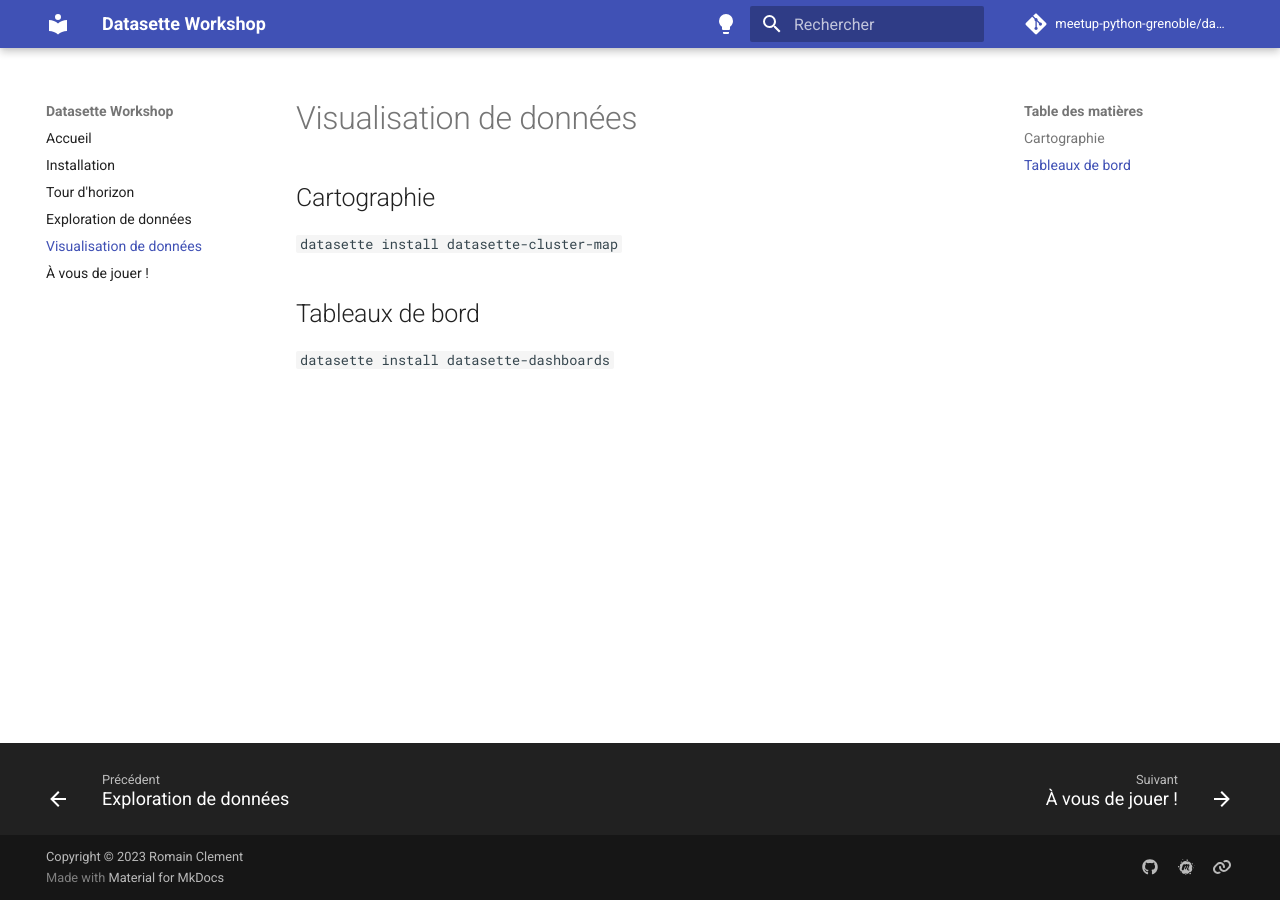
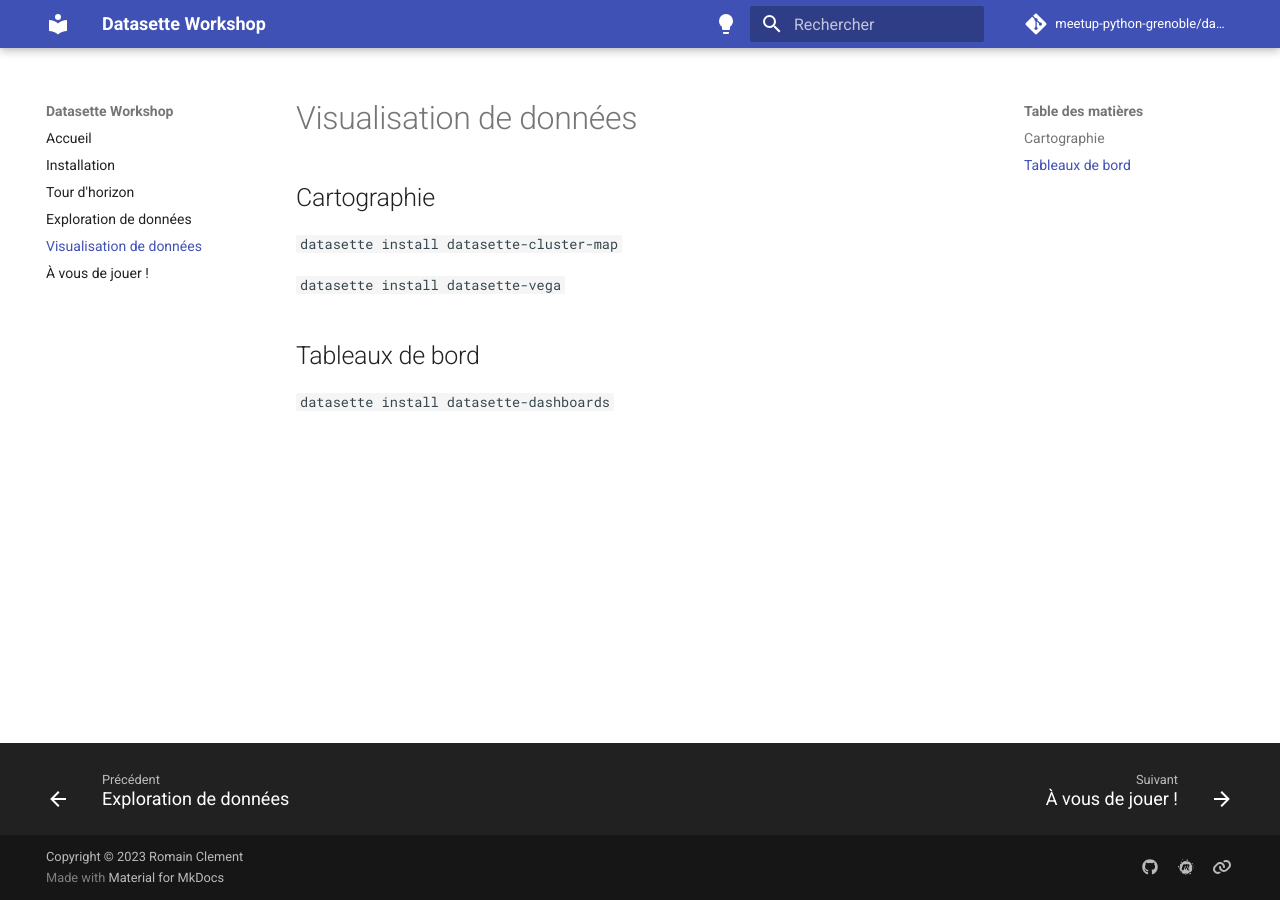
Before and after one commit to meetup-python-grenoble/datasette-workshop, an MkDocs documentation site: the page built from docs/visualisation.md, in a window 1280 px wide. Built offline with MkDocs 1.6.1 and Material for MkDocs 9.7.7, drawn with Linux system fonts in a browser that asks for light colours; comment, search, counter and statistics services are not loaded.

Commit message:
Update visualisation page

```diff
--- a/docs/visualisation.md
+++ b/docs/visualisation.md
@@ -4,6 +4,8 @@
 
 `datasette install datasette-cluster-map`
 
+`datasette install datasette-vega`
+
 ## Tableaux de bord
 
 `datasette install datasette-dashboards`
```
